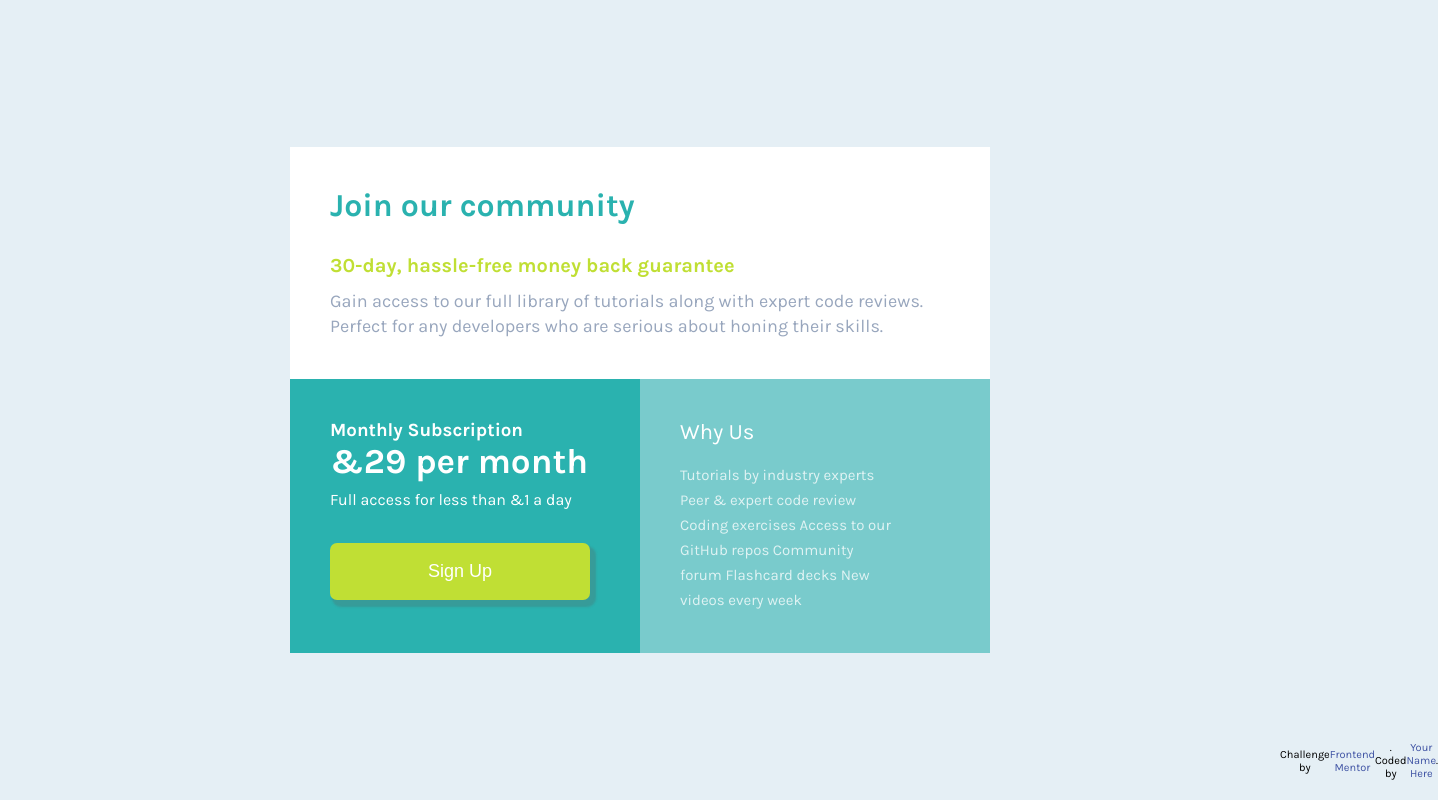
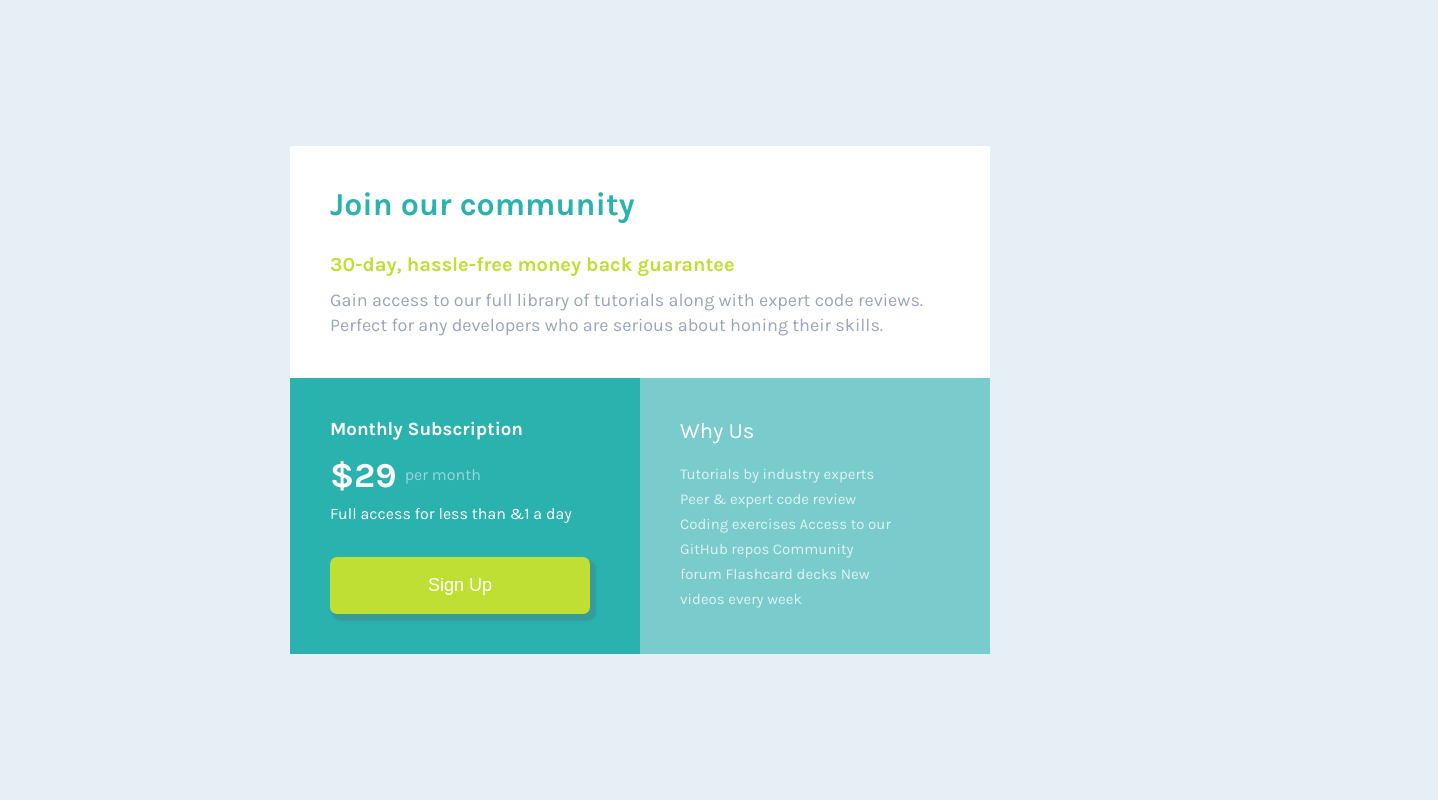
Before and after one commit to gilda-prv/Single-Price-Grid-Component, a plain HTML site: page index.html in a window 1280 px wide. Shown: the whole page, 1438 px wide, since content can reach past the window. Drawn offline with Linux system fonts and the light colour scheme.

Commit message:
Update index.html

```diff
--- a/index.html
+++ b/index.html
@@ -28,7 +28,10 @@
         <div class="cards">
           <div class="card2">
             <h3>Monthly Subscription</h3>
-            <h2>&29 <span>per month</span></h2>
+            <div class="num">
+              <h2>$29</h2>
+              <span>per month</span>
+            </div>
             <p>Full access for less than &1 a day</p>
             <button>Sign Up</button>
           </div>
@@ -43,13 +46,5 @@
         </div>
       </div>
     </div>
-    <footer>
-      <p class="attribution">
-        Challenge by
-        <a href="https://www.frontendmentor.io?ref=challenge" target="_blank"
-          >Frontend Mentor</a
-        >. Coded by <a href="#">Your Name Here</a>.
-      </p>
-    </footer>
   </body>
 </html>
```
